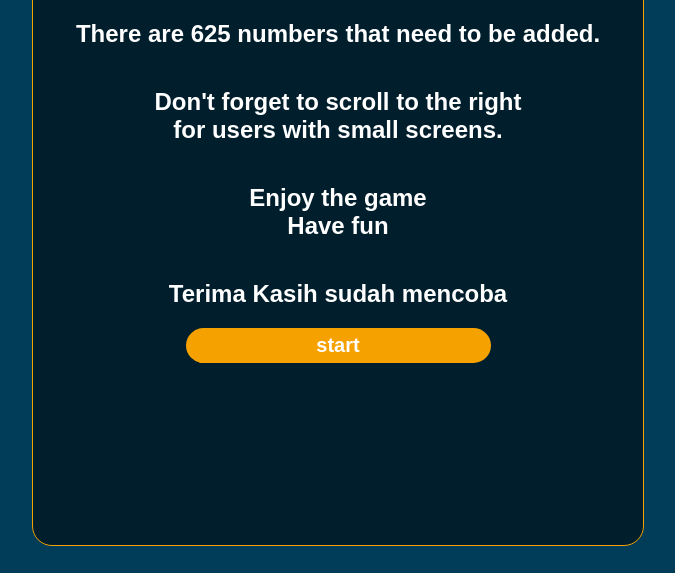
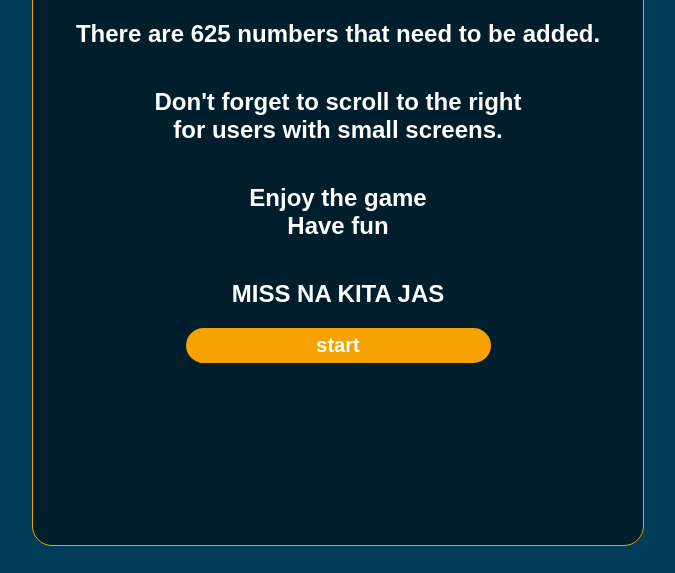
Before and after one commit to burgerpati/chill-game, a plain HTML site: page index.html in a window 1280 px wide. Shown: the part 227-800 px from the top of the page, without its empty margins (310-985 px from the left). Drawn offline with Linux system fonts and the light colour scheme.

Commit message:
Update index.html

```diff
--- a/index.html
+++ b/index.html
@@ -20,7 +20,7 @@
                 <h2>There are 625 numbers that need to be added.</h2>
                 <h2>Don't forget to scroll to the right <br>for users with small screens.</h2>
                 <h2>Enjoy the game <br>Have fun</h2>
-                <h2>Terima Kasih sudah mencoba</h2>
+                <h2>MISS NA KITA JAS</h2>
                 <button id="start">start</button>
             </div>
 
```
